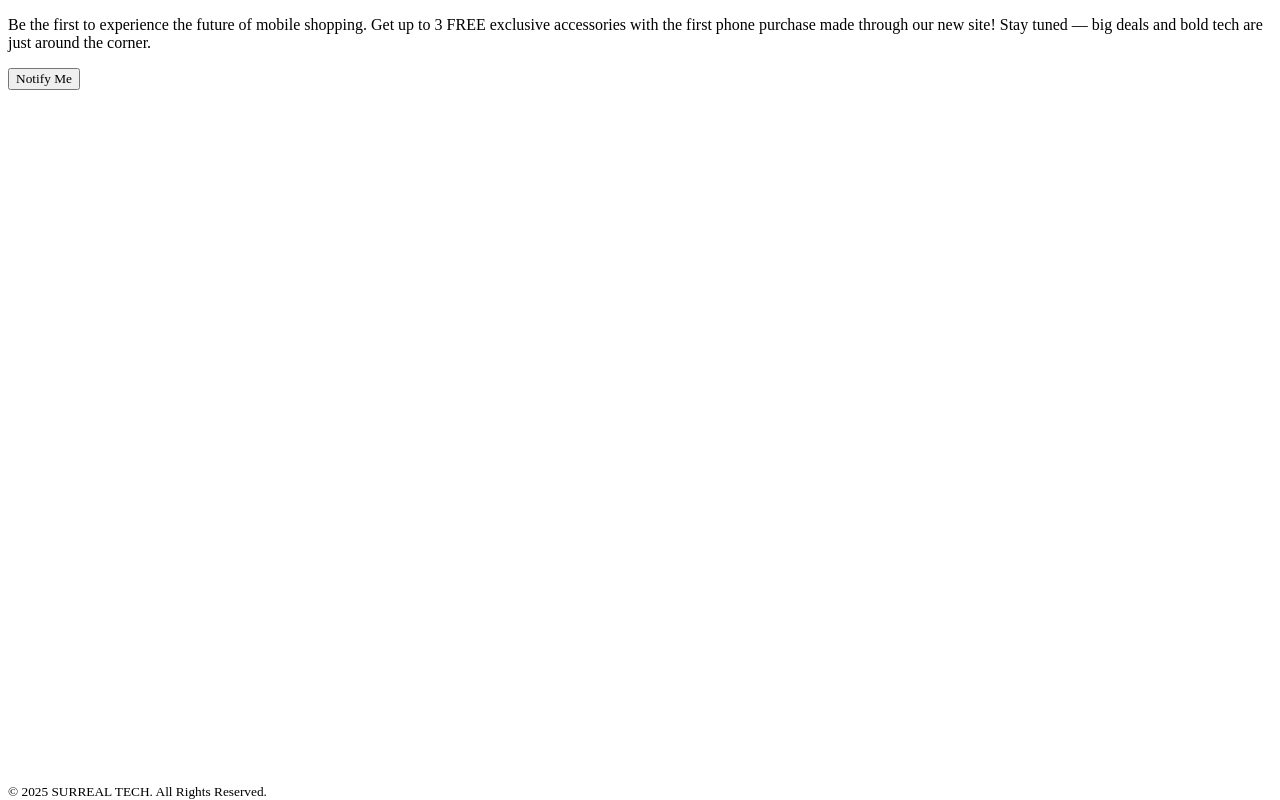
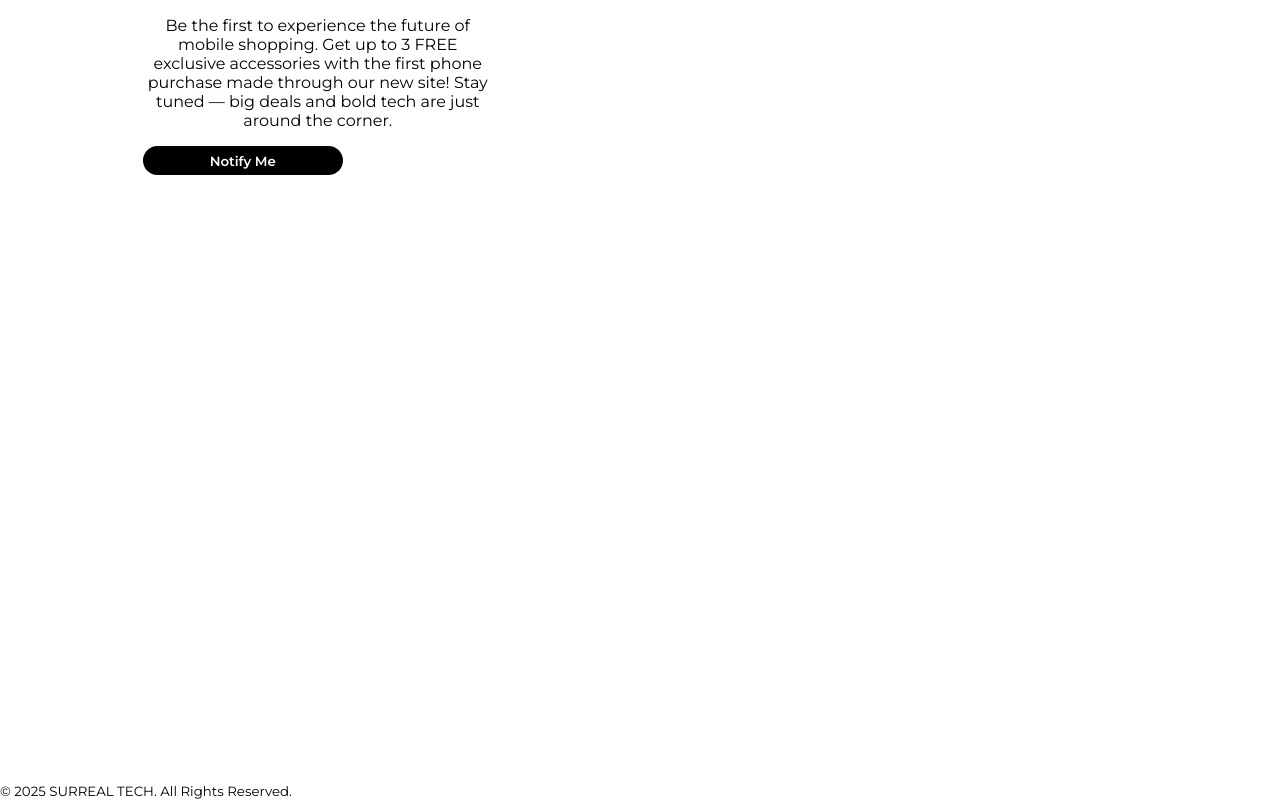
Before and after one commit to ra-y-oo/surreal, a plain HTML site: page index.html in a window 1280 px wide. Drawn offline with nearby package versions, Linux system fonts and the light colour scheme.

Commit message:
update style.css

```diff
--- a/index.html
+++ b/index.html
@@ -6,13 +6,18 @@
   <meta name="viewport" content="width=device-width,initial-scale=1" />
   <meta name="description" content="" />
   <link rel="icon" href="favicon.png">
+  <link rel="preconnect" href="https://fonts.googleapis.com">
+  <link rel="preconnect" href="https://fonts.gstatic.com" crossorigin>
+  <link href="https://fonts.googleapis.com/css2?family=Montserrat:ital,wght@0,100..900;1,100..900&  display=swap" rel="stylesheet">
   <link rel="stylesheet" href="style.css">
 </head>
 <body>
-  <p>
-    Be the first to experience the future of mobile shopping. Get up to 3 FREE exclusive accessories with the first phone purchase made through our new site! Stay tuned — big deals and bold tech are just around the corner.
-  </p>
-  <button>Notify Me</button>
+  <main>
+    <p>
+      Be the first to experience the future of mobile shopping. Get up to 3 FREE exclusive accessories with the first phone purchase made through our new site! Stay tuned — big deals and bold tech are just around the corner.
+    </p>
+    <button>Notify Me</button>
+  </main>
   <footer>
     <small>© <script>document.write(new Date().getFullYear())</script> SURREAL TECH. All Rights Reserved.</small>
   </footer>
--- /dev/null
+++ b/style.scss
@@ -0,0 +1,37 @@
+:root{
+    --bg-black: #222222;
+    --black: #000000;
+    --white: #ffffff;
+}
+
+body{
+    font-family: "Montserrat", sans-serif;
+    max-width: 60ch;
+    font-weight: 400;
+    margin: 0;
+    padding: 0;
+    main{
+        width: 350px;
+        margin: 1em auto;
+    }
+    p{
+        text-align: center;
+    }
+    button{
+        width: 200px;
+        margin: 0 auto;
+        padding: .5em .5em;
+        background: var(--black);
+        color: var(--white);
+        font-family: "Montserrat", sans-serif;
+        font-weight: 600;
+        border: none;
+        border-radius: 50px;
+    }
+}
+
+
+footer{
+    position: absolute;
+    bottom: 0;
+}
```
Also changed, not shown: style.css, 1 other file.
